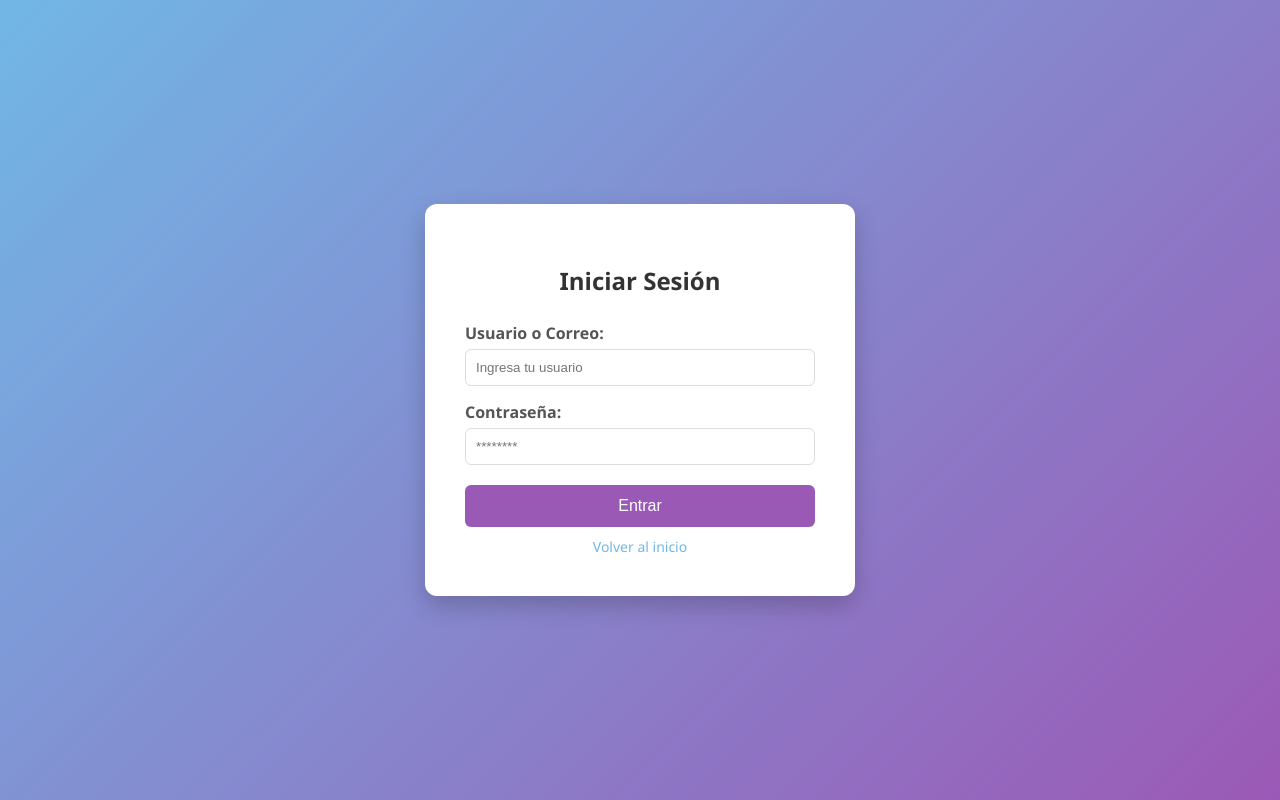
After one commit to jpdelacruz872/Intuitive-Education-Platform-for-Line-Manufacturing-Learning, a Python web app: template templates/login.html in a window 1280 px wide. The commit adds this page. Run offline with Jinja, Linux system fonts and the light colour scheme; the template is opened without the code that fills it, so the values that code supplies are empty.

Commit message:
Agregado formulario de login con estilos y navegación SOLO DE PRUEBA

```diff
--- a/static/style.css
+++ b/static/style.css
@@ -0,0 +1,81 @@
+/* Este estilo SOLO se aplicará a la página de Login */
+body.login-page {
+    font-family: 'Segoe UI', Tahoma, Geneva, Verdana, sans-serif;
+    background: linear-gradient(135deg, #71b7e6, #9b59b6);
+    height: 100vh;
+    margin: 0;
+    display: flex;
+    justify-content: center;
+    align-items: center;
+}
+
+/* El resto de los estilos (.login-box, .btn-login, etc.)
+   no afectarán al index a menos que uses esos nombres de clase allá. */
+   /* Caja del formulario (Login Box) */
+.login-box {
+    background: white;
+    padding: 40px;
+    border-radius: 12px;
+    box-shadow: 0 10px 25px rgba(0, 0, 0, 0.2);
+    width: 350px;
+    text-align: center;
+}
+
+.login-box h2 {
+    margin-bottom: 25px;
+    color: #333;
+}
+
+/* Grupos de entrada (Labels e Inputs) */
+.input-group {
+    text-align: left;
+    margin-bottom: 15px;
+}
+
+.input-group label {
+    display: block;
+    margin-bottom: 5px;
+    font-weight: 600;
+    color: #555;
+}
+
+.input-group input {
+    width: 100%;
+    padding: 10px;
+    border: 1px solid #ddd;
+    border-radius: 6px;
+    box-sizing: border-box; /* Evita que el input se salga del cuadro */
+}
+
+/* Botones y Enlaces */
+.actions {
+    margin-top: 20px;
+    display: flex;
+    flex-direction: column;
+    gap: 10px;
+}
+
+.btn-login {
+    background: #9b59b6;
+    color: white;
+    border: none;
+    padding: 12px;
+    border-radius: 6px;
+    cursor: pointer;
+    font-size: 16px;
+    transition: background 0.3s;
+}
+
+.btn-login:hover {
+    background: #8e44ad;
+}
+
+.btn-back {
+    text-decoration: none;
+    color: #71b7e6;
+    font-size: 14px;
+}
+
+.btn-back:hover {
+    text-decoration: underline;
+}
--- a/templates/index.html
+++ b/templates/index.html
@@ -9,7 +9,7 @@
 <body>
     <div id="main_menu">
         <nav>
-            <button>Log in</button>
+            <button onclick="window.location.href='login.html'">Log in</button>
             <button>Create flow chart</button>
             <button>Chat bot</button>
             <button>Simulator</button>
--- /dev/null
+++ b/templates/login.html
@@ -0,0 +1,36 @@
+<!DOCTYPE html>
+<html lang="es">
+<head>
+    <meta charset="UTF-8">
+    <meta name="viewport" content="width=device-width, initial-scale=1.0">
+    <title>Log in - Learning Site</title>
+    <link rel="stylesheet" href="../static/style.css">
+</head>
+<body class="login-page">
+
+    <div id="login_container">
+        <section class="login-box">
+            <h2>Iniciar Sesión</h2>
+
+            <form id="login_form">
+                <div class="input-group">
+                    <label for="username">Usuario o Correo:</label>
+                    <input type="text" id="username" name="username" required placeholder="Ingresa tu usuario">
+                </div>
+
+                <div class="input-group">
+                    <label for="password">Contraseña:</label>
+                    <input type="password" id="password" name="password" required placeholder="********">
+                </div>
+
+                <div class="actions">
+                    <button type="submit" class="btn-login">Entrar</button>
+                    <a href="index.html" class="btn-back">Volver al inicio</a>
+                </div>
+            </form>
+        </section>
+    </div>
+
+    <script src="/script.js"></script>
+</body>
+</html>
```
